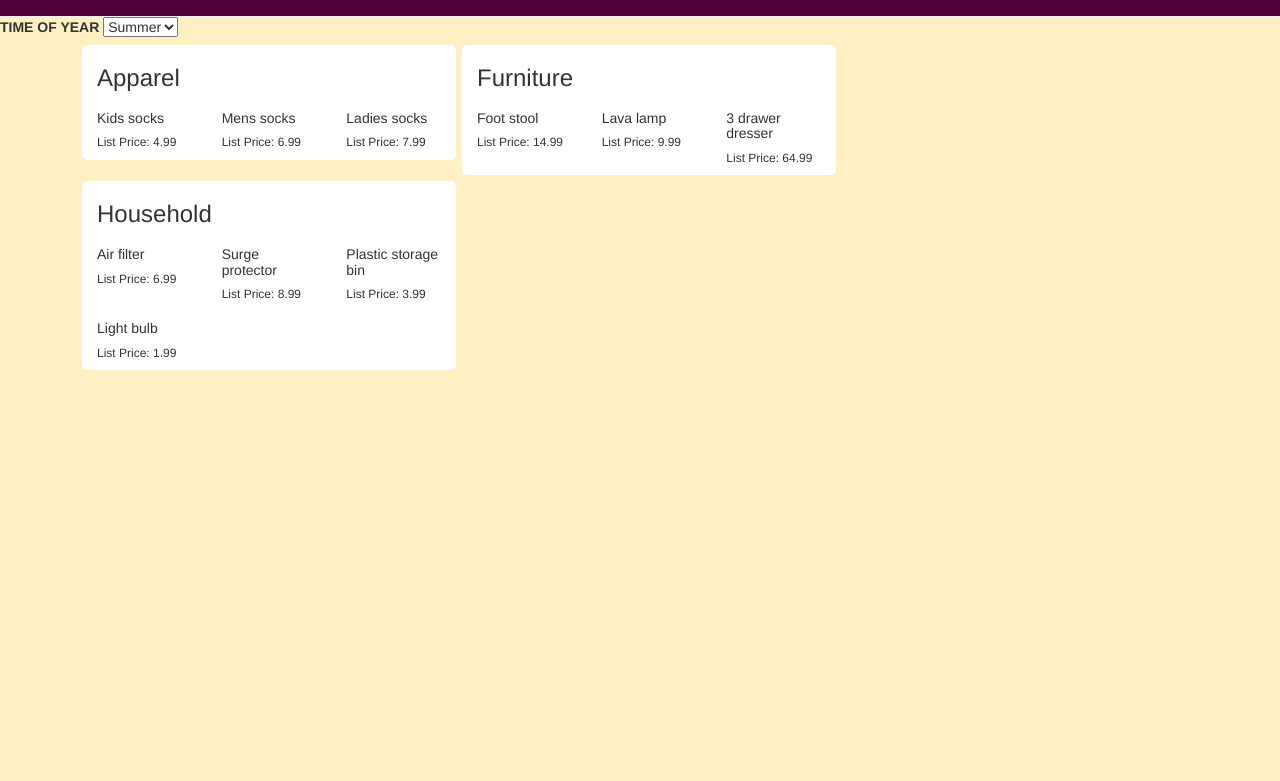
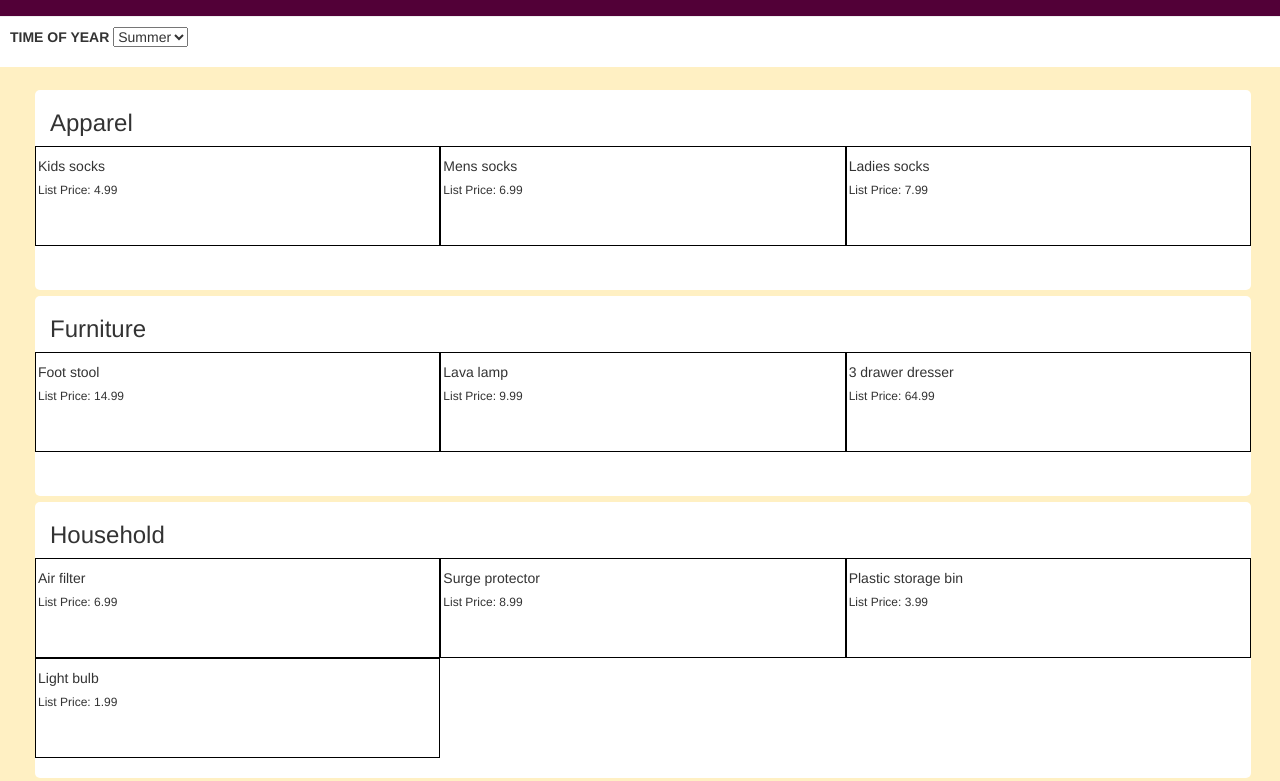
Before and after one commit to anessao/seasonal-sales, a plain HTML site: page index.html in a window 1280 px wide. Shown: the part 63-844 px from the top of the page. Before the commit the page ends 800 px from the top, so only its background shows below. Drawn offline with nearby package versions, Linux system fonts and the light colour scheme.

Commit message:
adjusted styling to the department divs

```diff
--- a/index.html
+++ b/index.html
@@ -9,6 +9,7 @@
 	<div class="page-header">
   		<h1>EVERY DAY HOME GOODS <small>for every day homes</small></h1>
 	</div>
+	<div class="selector">
 		<label for="season">TIME OF YEAR</label>
 		<select id="season" name="season">
 			<option>Summer</option>
@@ -16,6 +17,7 @@
 			<option>Autumn</option>
 			<option>Spring</option>
 		</select>
+	</div>
 	<div class="container" id="container">
 
 	</div>
--- a/seasonal-sales.js
+++ b/seasonal-sales.js
@@ -9,7 +9,7 @@ function departmentsDOM(xhrData){
 	deptString = '';
 	for (var a = 0; a < xhrData.categories.length; a++) {
 		categories = xhrData.categories[a];
-		deptString += `<div class="col-sm-6 col-md-4 departments" id="${categories.season_discount}">`;
+		deptString += `<div class="col-sm-12 col-md-12 departments" id="${categories.season_discount}">`;
 		deptString += `<h3>${categories.name}</h3>`;
 		deptString += `<div class="row" id='${categories.name}'></div>`;
 		deptString += `</div>`;
@@ -33,7 +33,7 @@ function productsDOM (xhrData) {
 		var productInfo = xhrData.products[b];
 		if (productInfo.category_id === 1) {
 			var reducedX = productInfo.price - (productInfo.price * categoryDiscounts[0])
-			apparelString += `<div class="col-sm-6 col-md-4">`
+			apparelString += `<div class="col-sm-6 col-md-4 items">`
 			apparelString += `<h5>${productInfo.name}</h5>`
 			apparelString += `<div class="original-price"><h6>List Price: ${productInfo.price}</h6></div>`
 			apparelString += `<div class="sale-price hidden"><h6>Sale Price: ${reducedX.toFixed(2)}</h6></div>`
@@ -41,14 +41,14 @@ function productsDOM (xhrData) {
 
 		} else if (productInfo.category_id === 2) {
 			var reducedY = productInfo.price - (productInfo.price * categoryDiscounts[1])
-			furnitureString += `<div class="col-sm-6 col-md-4">`
+			furnitureString += `<div class="col-sm-6 col-md-4 items">`
 			furnitureString += `<h5>${productInfo.name}</h5>`
 			furnitureString += `<div class="original-price"><h6>List Price: ${productInfo.price}</h6></div>`
 			furnitureString += `<div class="sale-price hidden"><h6>Sale Price: ${reducedY.toFixed(2)}</h6></div>`
 			furnitureString += `</div>`
 		} else if (productInfo.category_id === 3) {
 			var reducedZ = productInfo.price - (productInfo.price * categoryDiscounts[2])
-			householdString += `<div class="col-sm-6 col-md-4">`
+			householdString += `<div class="col-sm-6 col-md-4 items">`
 			householdString += `<h5>${productInfo.name}</h5>`
 			householdString += `<div class="original-price"><h6>List Price: ${productInfo.price}</h6></div>`
 			householdString += `<div class="sale-price hidden"><h6>Sale Price: ${reducedZ.toFixed(2)}</h6></div>`
--- a/styles.css
+++ b/styles.css
@@ -36,8 +36,26 @@ small {
 	border-radius: 5px;
 	margin: 3px;
 	background-color: white;
+	min-height: 200px;
+	padding-bottom: 20px;
+	width: 100%;
 }
 
 .container {
-	width: 90%;
+	width: 95%;
+	padding: 0px;
 }
+
+.items {
+	padding: 2px;
+	border: 1px solid black;
+	height: 100px;
+}
+
+.selector {
+	width: 100%;
+	background-color: white;
+	height: 50px;
+	padding: 10px;
+	margin-bottom: 20px;
+}
```
Lines whose indentation alone changed are shown as unchanged.
